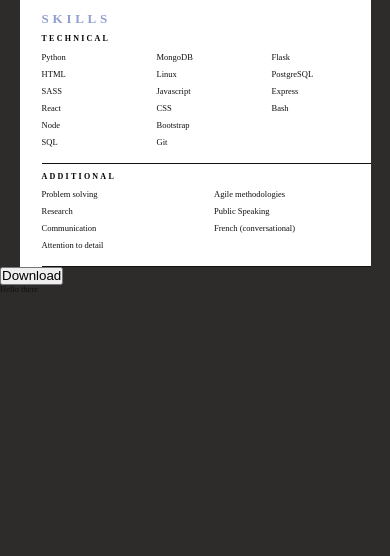
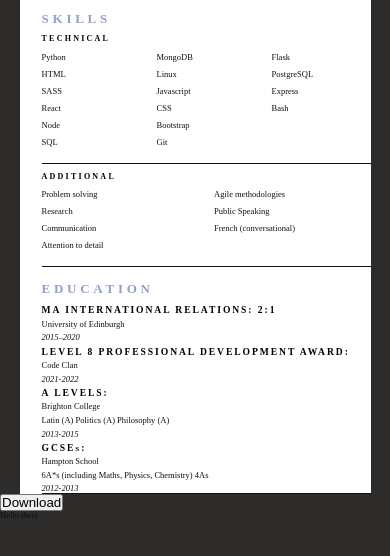
Before and after one commit to O-Marsters-1997/HTML-CV, a plain HTML site: page index.html in a window 390 px wide. Shown: the part 102-658 px from the top of the page. Drawn offline with nearby package versions, Linux system fonts and the light colour scheme; a web font is replaced by a local one.

Commit message:
education mobile done

```diff
--- a/index.html
+++ b/index.html
@@ -53,8 +53,8 @@
                     <!-- Skills -->
                     <!-- Technical skills -->
                     <div class="skills-section">
-                        <h3 class="skills-title">skills</h3>
-                        <h4 class="skills-subtitle">technical</h4>
+                        <h3 class="section-title">skills</h3>
+                        <h4 class="section-subtitle">technical</h4>
                         <ul class="technical-skills-list">
                             <!-- Left column -->
                             <li class="skills-list-item python">Python</li>
@@ -78,7 +78,7 @@
                         </ul>
 
                         <!-- Additional skills -->
-                        <h4 class="skills-subtitle">additional</h4>
+                        <h4 class="section-subtitle">additional</h4>
                         <ul class="additional-skills-list">
                             <li class="skills-list-item">Problem solving</li>
                             <li class="skills-list-item">Research</li>
@@ -91,10 +91,11 @@
                     </div>
 
                     <!-- Education section -->
-                    <!-- <h3 class="education-title">education</h3>
+                    <div class="education-section">
+                        <h3 class="section-title">education</h3>
 
                         <div class="education-section-item">
-                        <h4 class="education-section-title">
+                            <h4 class="section-subtitle">
                                 MA INTERNATIONAL RELATIONS: 2:1
                             </h4>
                             <p class="education-institution">
@@ -105,7 +106,7 @@
                             </p>
                         </div>
                         <div class="education-section-item">
-                        <h4 class="education-section-title">
+                            <h4 class="section-subtitle">
                                 LEVEL 8 PROFESSIONAL DEVELOPMENT AWARD:
                             </h4>
                             <p class="education-institution">
@@ -116,7 +117,7 @@
                             </p>
                         </div>
                         <div class="education-section-item">
-                        <h4 class="education-section-title">
+                            <h4 class="section-subtitle">
                                 A LEVELS:
                             </h4>
                             <p class="education-institution">
@@ -131,7 +132,7 @@
                             </p>
                         </div>
                         <div class="education-section-item">
-                        <h4 class="education-section-title">
+                            <h4 class="section-subtitle">
                                 GCSEs:
                             </h4>
                             <p class="education-institution">
@@ -144,7 +145,8 @@
                                 2012-2013
                             </p>
                         </div>
-                 -->
+                    </div>
+
 
                     <!-- Profile section -->
                     <!-- <div class="profile-section">
--- a/src/scss/base/_base.scss
+++ b/src/scss/base/_base.scss
@@ -17,9 +17,13 @@ $section-subtitle-summary: "Montserrat-light";
 $repo-links: "Montserrat-light";
 $body-text: "Open-sans-light";
 
+// Font-sizes
+$font-size-subtitle: .7em;
+
 
 // Spacings
 $section-title-spacing: .2em;
 
+
 // Margins
 $ml: 1.378rem;
--- a/src/scss/base/_typography.scss
+++ b/src/scss/base/_typography.scss
@@ -16,6 +16,7 @@ h2, h5 {
 
 h3 {
     color: $primary-accent;
+    font-variant: small-caps;
 }
 
 h4 {
--- a/src/scss/layout/_cv.scss
+++ b/src/scss/layout/_cv.scss
@@ -16,6 +16,7 @@
     // max-width: 60%;
     // min-height: 100vh;
     margin: 0 auto;
+    height: auto;
 }
 
 // Overall Structure of cv grid
@@ -25,6 +26,17 @@
     height: fit-content;
 }
 
+// Section titles
+
+.section-title, .section-subtitle {
+    font-variant: small-caps;
+    letter-spacing: $section-title-spacing;
+}
+
+.section-subtitle {
+    padding: .5em 0;
+    font-size: $font-size-subtitle
+}
 
 
 // Right column
--- a/src/scss/layout/sections/_education.scss
+++ b/src/scss/layout/sections/_education.scss
@@ -0,0 +1,24 @@
+@use '../../base/' as *;
+@use '../../abstracts/' as *;
+
+.education-section {
+    grid-column: 1 / -1;
+    margin-left: $ml;
+    @include border-bottom-subsection;
+
+    & .section-title {
+        margin: .65rem 0 .25rem 0;
+    }
+}
+
+.education-section-item .section-subtitle {
+    font-size: .6em;
+}
+
+.education-institution, .education-results {
+    padding-bottom: .6em;
+}
+
+.education-dates {
+    font-style: italic;
+}
--- a/src/scss/layout/sections/_skills.scss
+++ b/src/scss/layout/sections/_skills.scss
@@ -18,19 +18,6 @@
         line-height: 2em;
     }
 }
-
-// Skills titles
-
-.skills-title, .skills-subtitle {
-    font-variant: small-caps;
-    letter-spacing: $section-title-spacing;
-}
-
-.skills-subtitle {
-    padding: .5em 0;
-    font-size: .7em;
-}
-
 
 // Media queries
 
```
Also changed, not shown: src/styles/style.css, 1 other file. Lines whose indentation alone changed are shown as unchanged.
